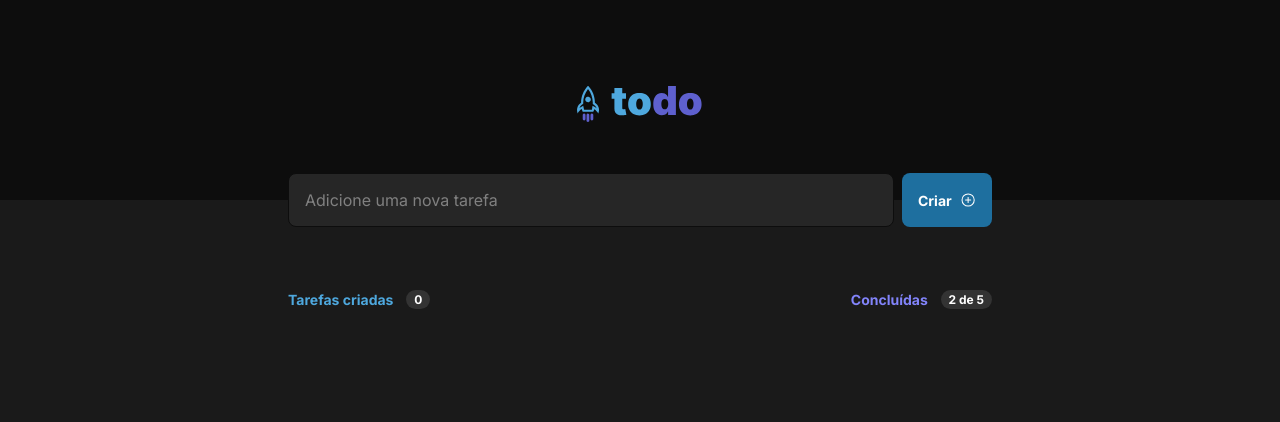
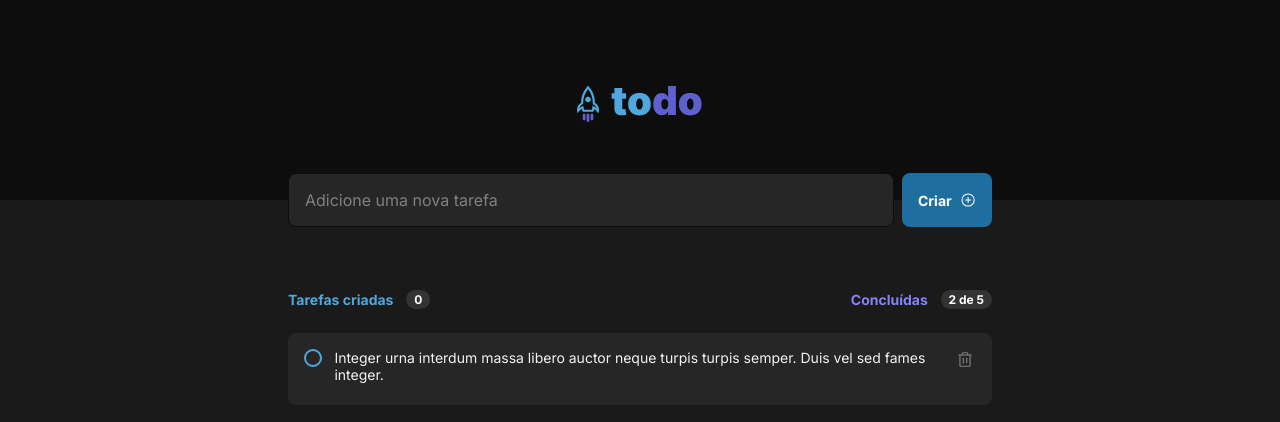
Before and after one commit to m4rcaoferole/todo-list-react, a React (Vite) app: page / in a window 1280 px wide. Shown: the top 422 px of the page. Built offline with nearby package versions, Linux system fonts and the light colour scheme.

Commit message:
feat: component task

```diff
--- /dev/null
+++ b/src/components/Task/Task.module.css
@@ -0,0 +1,49 @@
+.task {
+  display: flex;
+  flex-direction: row;
+  align-items: flex-start;
+  justify-content: center;
+  padding: 1rem;
+  gap: 0.75rem;
+
+  width: 100%;
+  height: 4.5rem;
+
+  background: var(--gray-500);
+  border: 1 solid var(--gray-400);
+  box-shadow: 0px 2px 8px rgba(0, 0, 0, 0.06);
+  border-radius: 0.5rem;
+}
+
+.task p {
+  font-size: 0.875rem;
+  font-size: 400;
+  color: var(--gray-100);
+  margin-right: auto;
+}
+
+.task input[type="radio"] {
+  appearance: none;
+
+  border: 2px solid var(--blue);
+  border-radius: 50%;
+  padding: 0.45rem;
+  cursor: pointer;
+}
+
+.task input[type="radio"]:checked {
+  background: var(--purple-dark) url("../../assets/check.svg") center no-repeat;
+  border-color: var(--purple-dark);
+}
+
+.task button {
+  background: transparent;
+  border: 0;
+  color: var(--gray-300);
+  cursor: pointer;
+
+  display: flex;
+  align-items: center;
+  padding: 2px;
+  border-radius: 2px;
+}
--- /dev/null
+++ b/src/components/Task/index.tsx
@@ -0,0 +1,20 @@
+import { Trash } from 'phosphor-react'
+
+import styles from "./Task.module.css"
+
+export function Task() {
+
+  return (
+    <div className={styles.task}>
+      <input type='radio' />
+
+      <p>
+        Integer urna interdum massa libero auctor neque turpis turpis semper. Duis vel sed fames integer.
+      </p>
+
+      <button>
+        <Trash size={18}/>
+      </button>
+    </div>
+  )
+}
--- a/src/components/Tasks/Tasks.module.css
+++ b/src/components/Tasks/Tasks.module.css
@@ -9,6 +9,7 @@
 .header {
   display: flex;
   justify-content: space-between;
+  margin-bottom: 1.5rem;
 }
 
 .header div {
@@ -36,3 +37,11 @@
   font-size: 0.75rem;
   font-weight: 700;
 }
+
+.tasksList {
+  width: 100%;
+  display: flex;
+  flex-direction: column;
+  align-items: flex-start;
+  gap: 0.8rem;
+}
--- a/src/components/Tasks/index.tsx
+++ b/src/components/Tasks/index.tsx
@@ -1,3 +1,4 @@
+import { Task } from "../Task"
 import styles from "./Tasks.module.css"
 
 export function Tasks() {
@@ -16,6 +17,9 @@ export function Tasks() {
         </div>
       </header>
 
+      <div className={styles.tasksList}>
+        <Task />
+      </div>
     </section>
   )
 };
```
Also changed, not shown: src/assets/check.svg (added).
